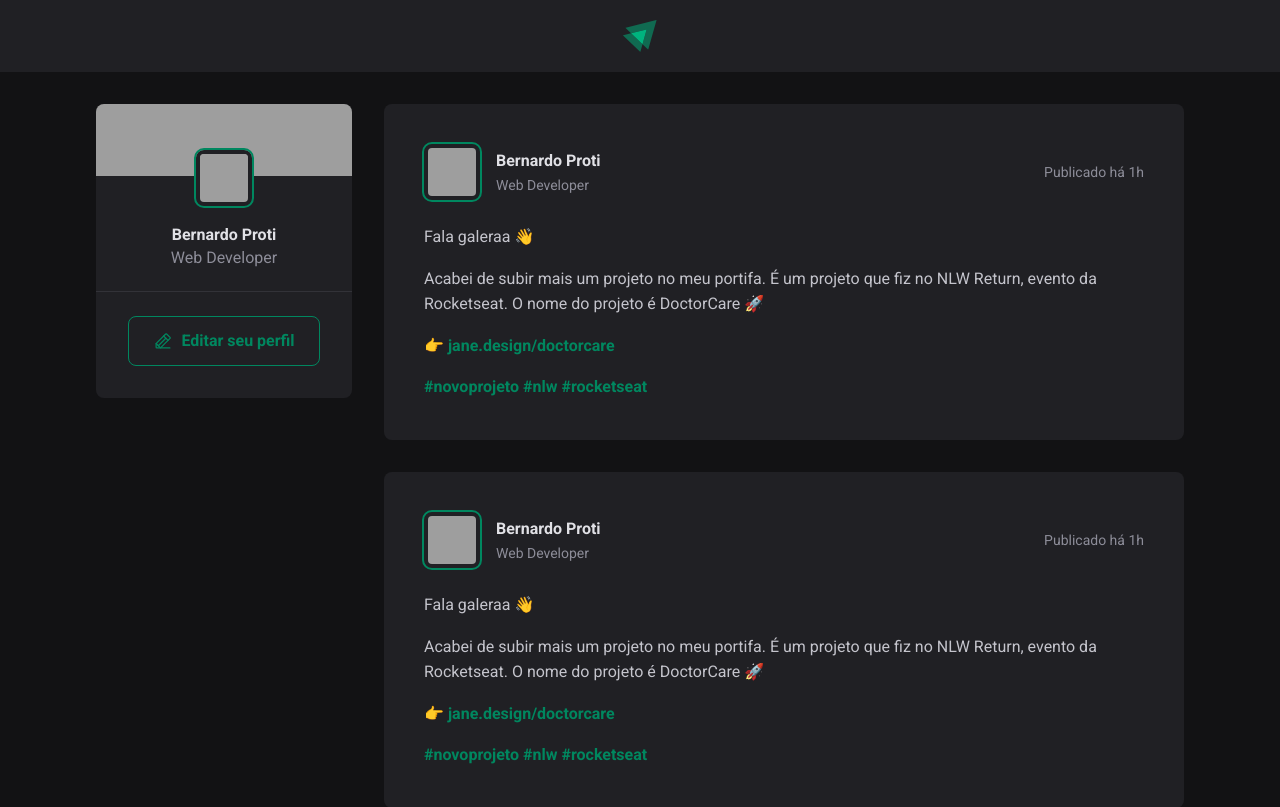
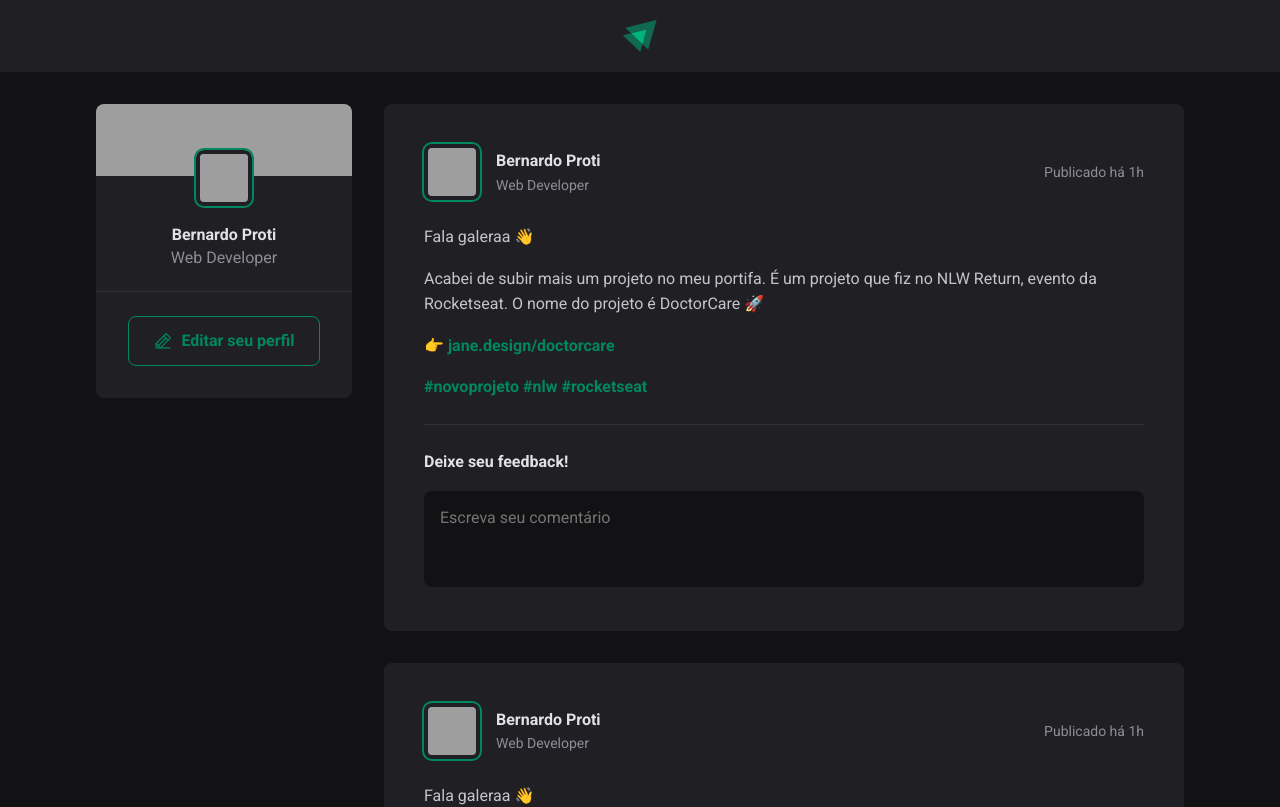
Before and after one commit to bernardoproti/react.js-rocketseat, a React (Vite) app in the folder 01-fundamentos-reactjs/: page / in a window 1280 px wide. Shown: the top 807 px of the page. Built offline with nearby package versions, Linux system fonts and the light colour scheme; grey boxes are pictures that could not be loaded.

Commit message:
Add: CommentForm component

```diff
--- a/01-fundamentos-reactjs/src/components/Post.jsx
+++ b/01-fundamentos-reactjs/src/components/Post.jsx
@@ -5,7 +5,7 @@
         <article className={styles.post}>
             <header>
                 <div className={styles.author}>
-                    <img className={styles.avatar} src="https://github.com/bernardoproti.png"/>
+                    <img className={styles.avatar} src="https://github.com/bernardoproti.png" />
                     <div className={styles.authorInfo}>
                         <strong>Bernardo Proti</strong>
                         <span>Web Developer</span>
@@ -18,17 +18,21 @@
                 <p>Acabei de subir mais um projeto no meu portifa. É um projeto que fiz no NLW Return, evento da Rocketseat. O nome do projeto é DoctorCare 🚀</p>
                 <p>👉{' '}<a href="#">jane.design/doctorcare</a></p>
                 <p>
-                    <a href="#">
-                        #novoprojeto
-                    </a>{' '}
-                    <a href="#">
-                        #nlw
-                    </a>{' '}
-                    <a href="#">
-                        #rocketseat
-                    </a>
+                    <a href="#">#novoprojeto</a>{' '}
+                    <a href="#">#nlw</a>{' '}
+                    <a href="#">#rocketseat</a>
                 </p>
             </div>
+
+            <form className={styles.commentForm}>
+                <strong>Deixe seu feedback!</strong>
+                <textarea
+                    placeholder="Escreva seu comentário"
+                />
+                <footer>
+                    <button type="submit">Publicar</button>
+                </footer>
+            </form>
         </article>
     );
 }
--- a/01-fundamentos-reactjs/src/components/Post.module.css
+++ b/01-fundamentos-reactjs/src/components/Post.module.css
@@ -4,17 +4,17 @@
     padding: 2.5rem;
 }
 
-.post + .post {
+.post+.post {
     margin-top: 2rem;
 }
 
-.post > header {
+.post>header {
     display: flex;
     align-items: center;
     justify-content: space-between;
 }
 
-.post > header time {
+.post>header time {
     font-size: .875rem;
     color: var(--gray-400);
 }
@@ -66,3 +66,56 @@
 .content a:hover {
     color: var(--green-light);
 }
+
+.commentForm {
+    width: 100%;
+    margin-top: 1.5rem;
+    padding-top: 1.5rem;
+    border-top: 1px solid var(--gray-600);
+}
+
+.commentForm>strong {
+    line-height: 1.6;
+    color: var(--gray-100);
+}
+
+.commentForm textarea {
+    width: 100%;
+    background: var(--gray-900);
+    border: 0;
+    resize: none;
+    height: 6rem;
+    padding: 1rem;
+    border-radius: 8px;
+    color: var(--gray-100);
+    line-height: 1.4rem;
+    margin-top: 1rem;
+}
+
+.commentForm > footer {
+    visibility: hidden;
+    max-height: 0;
+}
+
+.commentForm:focus-within footer {
+    visibility: visible;
+    max-height: none;
+}
+
+.commentForm button {
+    padding: 1rem 1.5rem;
+    margin-top: 1rem;
+    border-radius: 8px;
+    border: 0px;
+    background: var(--green);
+    color: var(--white);
+    font-weight: bold;
+    cursor: pointer;
+
+    transition: background .1s;
+}
+
+.commentForm button:hover {
+    background: var(--green-light);
+    cursor: pointer;
+}
--- a/01-fundamentos-reactjs/src/global.css
+++ b/01-fundamentos-reactjs/src/global.css
@@ -10,6 +10,11 @@
 
     --green-light: #00B37E;
     --green: #00875f;
+}
+
+:focus {
+    outline: transparent;
+    box-shadow: 0 0 0 2px var(--green);
 }
 
 * {
```
